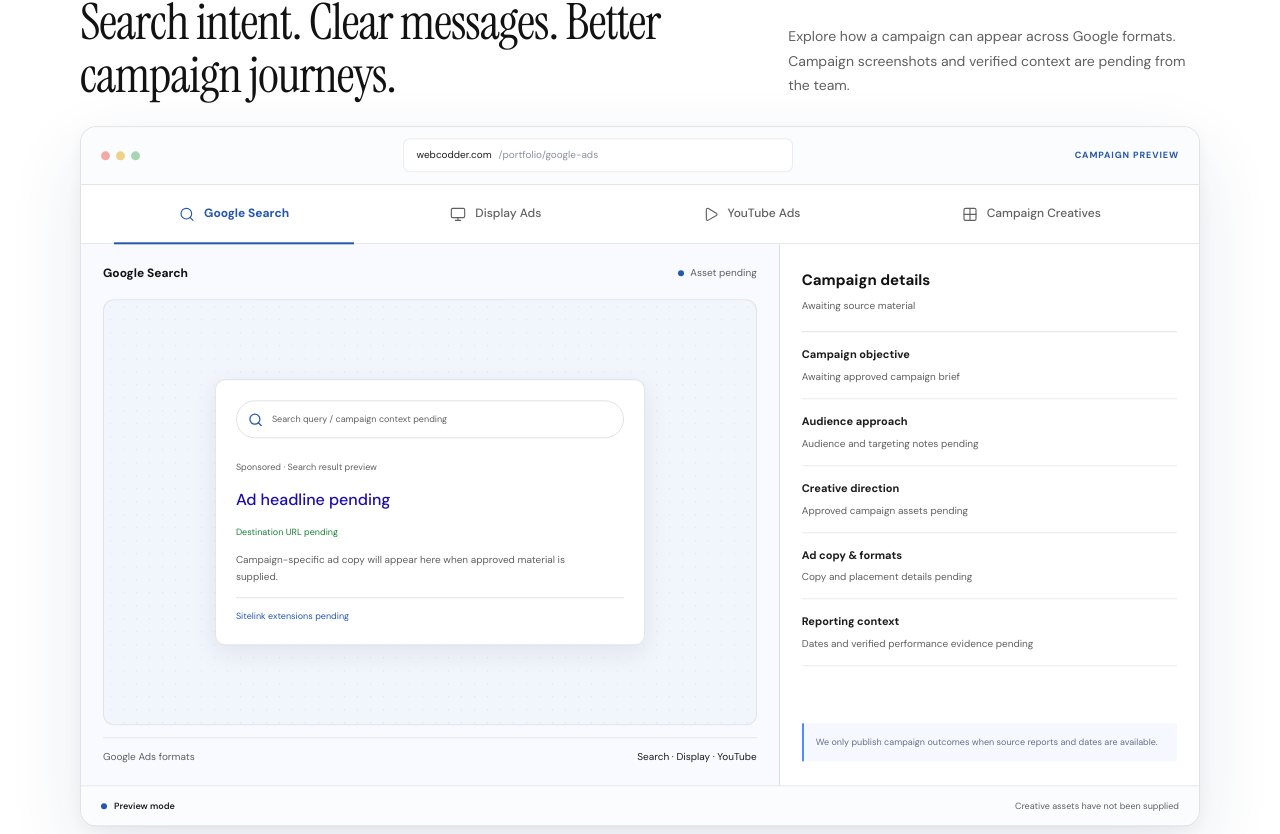
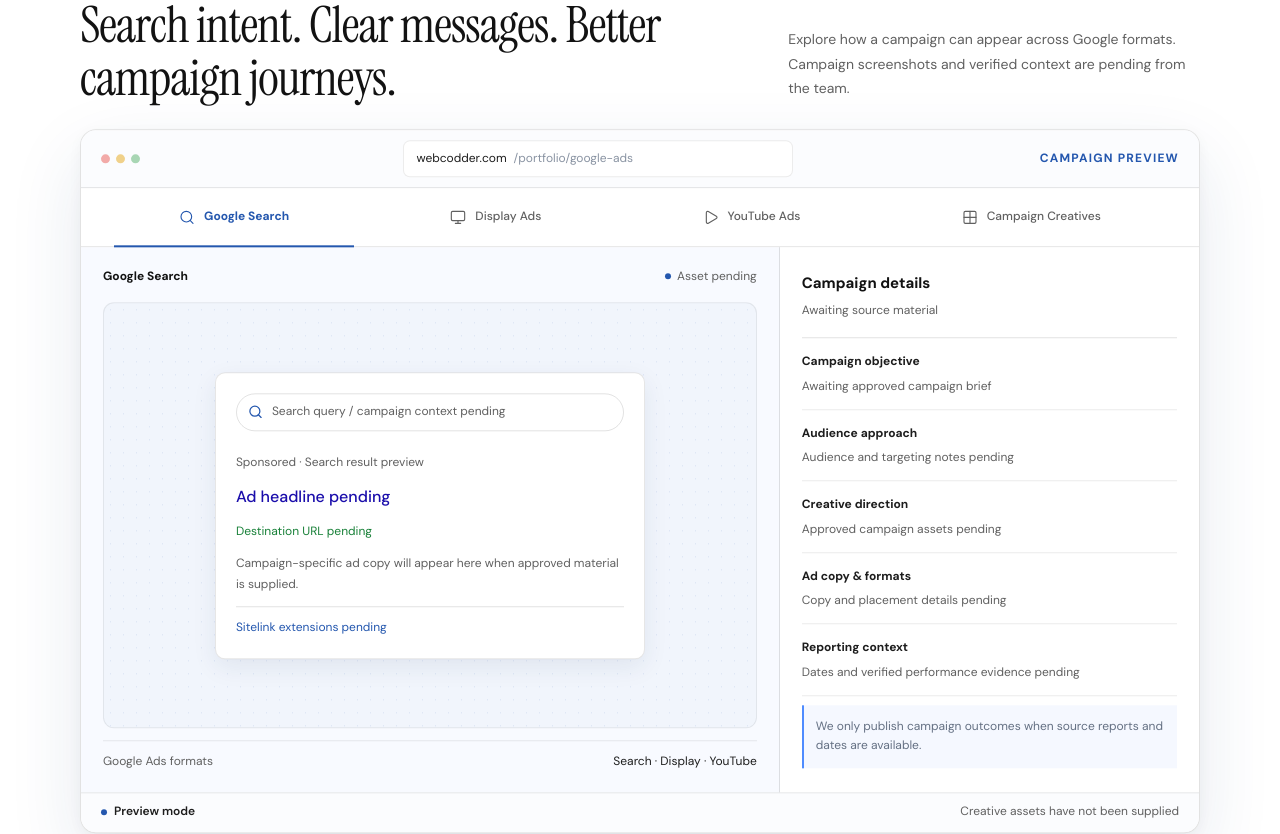
Before and after one commit to DhimanKhushal/webcoder, a Next.js app: page /portfolio/google-ads in a window 1280 px wide. Shown: the part 694-1528 px from the top of the page. Built offline with nearby package versions, Linux system fonts and the light colour scheme.

Commit message:
Fix portfolio detail readability and niche enquiry context

```diff
--- a/components/portfolio/portfolio.module.css
+++ b/components/portfolio/portfolio.module.css
@@ -138,7 +138,7 @@
 .detailBreadcrumb a, .detailBackBottom { display: inline-flex; align-items: center; gap: 8px; color: var(--color-accent-deep); text-decoration: none; transition: color 180ms ease, gap 180ms ease; }
 .detailBreadcrumb a:hover, .detailBackBottom:hover { gap: 11px; color: var(--color-ink); }
 .detailHeader { max-width: 850px; padding-bottom: clamp(34px, 5vw, 56px); border-bottom: 1px solid var(--color-line); }
-.detailEyebrow { margin: 0 0 12px; color: var(--color-accent-deep); font-size: 11px; font-weight: 700; letter-spacing: 0.12em; line-height: 1.5; text-transform: uppercase; }
+.detailEyebrow { margin: 0 0 12px; color: var(--color-accent-deep); font-size: 12px; font-weight: 700; letter-spacing: 0.12em; line-height: 1.5; text-transform: uppercase; }
 .detailHeader h1 { margin: 0; font: 400 clamp(46px, 7vw, 78px)/0.98 var(--font-display), Georgia, serif; letter-spacing: -0.025em; text-wrap: balance; }
 .detailIntro { max-width: 62ch; margin: 24px 0 0; color: var(--color-ink-soft); font-size: clamp(17px, 1.7vw, 20px); line-height: 1.65; }
 .detailSummary { margin: 14px 0 0; color: var(--color-muted); font-size: 14px; line-height: 1.7; }
@@ -151,7 +151,7 @@
 .placeholderIcon { display: grid; width: 46px; height: 46px; place-items: center; margin-bottom: 3px; border-radius: 50%; background: var(--color-accent-soft); color: var(--color-accent-deep); }
 .detailPlaceholder strong { color: var(--color-ink); font-size: 17px; font-weight: 600; }
 .detailPlaceholder > span:not(.placeholderIcon) { max-width: 30ch; color: var(--color-muted); font-size: 13px; line-height: 1.6; }
-.detailPlaceholder small { margin-top: 5px; color: var(--color-accent-deep); font-size: 10px; font-weight: 700; letter-spacing: 0.1em; text-transform: uppercase; }
+.detailPlaceholder small { margin-top: 5px; color: var(--color-accent-deep); font-size: 12px; font-weight: 700; letter-spacing: 0.1em; text-transform: uppercase; }
 .detailTopics { margin-top: 38px; padding: 28px 30px; border: 1px solid var(--color-line); border-radius: var(--radius-sm); background: var(--color-white); }
 .detailTopics h2 { font-size: clamp(25px, 3vw, 32px); }
 .detailTopics ul { display: grid; grid-template-columns: repeat(3, minmax(0, 1fr)); gap: 12px 24px; margin: 20px 0 0; padding-left: 19px; color: var(--color-ink-soft); font-size: 14px; line-height: 1.6; }
@@ -166,7 +166,7 @@
 .evidencePending > div { flex: 1; }
 .evidencePending strong { color: var(--color-ink); font-size: 15px; font-weight: 600; }
 .evidencePending p { margin: 5px 0 0; color: var(--color-muted); font-size: 13px; line-height: 1.6; }
-.evidencePending > span { flex: 0 0 auto; padding: 7px 10px; border-radius: 999px; background: var(--color-accent-soft); color: var(--color-accent-deep); font-size: 10px; font-weight: 700; letter-spacing: 0.06em; }
+.evidencePending > span { flex: 0 0 auto; padding: 7px 10px; border-radius: 999px; background: var(--color-accent-soft); color: var(--color-accent-deep); font-size: 12px; font-weight: 700; letter-spacing: 0.06em; }
 .seoProjects { display: grid; gap: 22px; }
 .seoProject { display: grid; grid-template-columns: minmax(260px, 0.9fr) minmax(0, 1fr); align-items: center; gap: clamp(24px, 5vw, 56px); padding: 22px; border: 1px solid var(--color-line); border-radius: var(--radius-sm); background: var(--color-white); }
 .seoProjectImage { position: relative; display: block; aspect-ratio: 1.5; overflow: hidden; border-radius: 9px; background: var(--color-paper); }
@@ -186,16 +186,16 @@
 .filterButtons button, .nicheButtons button { min-height: 38px; padding: 0 13px; border: 1px solid var(--color-line); border-radius: 999px; background: var(--color-white); color: var(--color-ink-soft); cursor: pointer; font: 500 12px/1.2 var(--font-dm-sans), sans-serif; transition: border-color 160ms ease, background-color 160ms ease, color 160ms ease; }
 .filterButtons button:hover, .nicheButtons button:hover { border-color: var(--color-accent); color: var(--color-ink); }
 .filterButtons .filterActive, .nicheButtons .filterActive { border-color: var(--color-ink); background: var(--color-ink); color: var(--color-white); }
-.filterNote { margin: 9px 0 0; color: var(--color-muted); font-size: 11px; line-height: 1.5; }
+.filterNote { margin: 9px 0 0; color: var(--color-muted); font-size: 12px; line-height: 1.5; }
 .nicheSearch { display: grid; gap: 8px; }
 .searchInputWrap { display: flex; min-height: 42px; align-items: center; gap: 9px; padding: 0 12px; border: 1px solid var(--color-line); border-radius: 9px; color: var(--color-accent-deep); }
 .searchInputWrap:focus-within { border-color: var(--color-accent-deep); box-shadow: 0 0 0 3px var(--color-accent-soft); }
 .searchInputWrap input { width: 100%; min-width: 0; border: 0; outline: 0; background: transparent; color: var(--color-ink); font: 400 13px/1.4 var(--font-dm-sans), sans-serif; }
 .searchInputWrap input::placeholder { color: var(--color-muted); }
 .nicheFieldset { margin-top: 22px; }
-.nicheButtons button { min-height: 34px; font-size: 11px; }
+.nicheButtons button { min-height: 34px; font-size: 12px; }
 .resultCount { margin: 24px 0 16px; color: var(--color-muted); font-size: 12px; }
-.stackStatus { display: inline-flex; margin-top: 9px; padding: 5px 8px; border-radius: 999px; background: var(--color-paper-deep); color: var(--color-muted); font-size: 10px; line-height: 1; }
+.stackStatus { display: inline-flex; margin-top: 9px; padding: 5px 8px; border-radius: 999px; background: var(--color-paper-deep); color: var(--color-muted); font-size: 12px; line-height: 1; }
 .nicheEmptyState { padding: clamp(24px, 4vw, 38px); border: 1px dashed rgba(18,18,18,0.25); border-radius: var(--radius-sm); background: var(--color-white); }
 .nicheEmptyState h3 { max-width: 600px; margin: 0; font: 400 clamp(26px, 3.5vw, 38px)/1.08 var(--font-display), Georgia, serif; }
 .nicheEmptyState > p:not(.detailEyebrow) { max-width: 64ch; margin: 14px 0 20px; color: var(--color-muted); font-size: 14px; line-height: 1.7; }
@@ -215,9 +215,9 @@
 .metaWindowDots i:first-child { background: #f2aaa8; }
 .metaWindowDots i:nth-child(2) { background: #f0d18a; }
 .metaWindowDots i:nth-child(3) { background: #a8d6b4; }
-.metaAddress { display: flex; width: min(100%, 390px); justify-self: center; gap: 7px; overflow: hidden; padding: 8px 13px; border: 1px solid rgba(18, 18, 18, 0.08); border-radius: 7px; background: var(--color-white); color: #8993a2; font-size: 10px; white-space: nowrap; }
+.metaAddress { display: flex; width: min(100%, 390px); justify-self: center; gap: 7px; overflow: hidden; padding: 8px 13px; border: 1px solid rgba(18, 18, 18, 0.08); border-radius: 7px; background: var(--color-white); color: #8993a2; font-size: 12px; white-space: nowrap; }
 .metaAddress span:first-child { color: var(--color-ink-soft); }
-.metaPreviewLabel { justify-self: end; color: var(--color-accent-deep); font-size: 9px; font-weight: 700; letter-spacing: 0.1em; }
+.metaPreviewLabel { justify-self: end; color: var(--color-accent-deep); font-size: 12px; font-weight: 700; letter-spacing: 0.1em; }
 .metaTabBar { display: flex; min-height: 58px; gap: 5px; padding: 0 20px; border-bottom: 1px solid var(--color-line); background: var(--color-white); }
 .metaTab, .metaTabActive { position: relative; display: inline-flex; min-height: 58px; flex: 1 0 auto; align-items: center; justify-content: center; gap: 9px; padding: 0 14px; border: 0; background: transparent; color: var(--color-muted); cursor: pointer; font: 500 12px/1.3 var(--font-dm-sans), sans-serif; transition: color 180ms ease, background-color 180ms ease; }
 .metaTab::after, .metaTabActive::after { position: absolute; right: 13px; bottom: -1px; left: 13px; height: 2px; background: transparent; content: ""; transition: background-color 180ms ease, transform 180ms ease; transform: scaleX(0.4); }
@@ -228,7 +228,7 @@
 .metaTab svg { flex: 0 0 auto; }
 .metaBrowserBody { display: grid; grid-template-columns: minmax(0, 1.25fr) minmax(270px, 0.75fr); min-height: 518px; }
 .metaPreviewColumn { min-width: 0; padding: 20px 22px; border-right: 1px solid var(--color-line); background: #f8faff; }
-.metaPreviewHeading, .metaPreviewFooter { display: flex; align-items: center; justify-content: space-between; gap: 12px; color: var(--color-muted); font-size: 10px; }
+.metaPreviewHeading, .metaPreviewFooter { display: flex; align-items: center; justify-content: space-between; gap: 12px; color: var(--color-muted); font-size: 12px; }
 .metaPreviewHeading > span:first-child { color: var(--color-ink); font-size: 12px; font-weight: 700; }
 .metaPreviewHeading > span:last-child { display: inline-flex; align-items: center; gap: 6px; }
 .metaPreviewHeading i, .metaStatusDot { width: 6px; height: 6px; border-radius: 50%; background: var(--color-accent-deep); }
@@ -240,69 +240,69 @@
 .metaAdIdentity { display: flex; align-items: center; gap: 10px; padding: 14px 15px 8px; }
 .metaAvatar { width: 32px; height: 32px; flex: 0 0 auto; border: 1px solid var(--color-line); border-radius: 50%; background: linear-gradient(135deg, #eaf2ff 0 50%, #fff 50%); }
 .metaAdIdentity > div { display: grid; min-width: 0; gap: 3px; }
-.metaAdIdentity strong { color: var(--color-ink); font-size: 11px; font-weight: 700; }
-.metaAdIdentity small { color: var(--color-muted); font-size: 9px; }
+.metaAdIdentity strong { color: var(--color-ink); font-size: 12px; font-weight: 700; }
+.metaAdIdentity small { color: var(--color-muted); font-size: 12px; }
 .metaMore { margin-left: auto; color: var(--color-muted); letter-spacing: 2px; }
-.metaAdNotice { margin: 6px 15px 11px; color: #747f91; font-size: 10px; line-height: 1.55; }
+.metaAdNotice { margin: 6px 15px 11px; color: #747f91; font-size: 12px; line-height: 1.55; }
 .metaFeedCanvas { display: flex; min-height: 205px; flex-direction: column; align-items: center; justify-content: center; gap: 8px; padding: 25px; background: #f7faff; color: var(--color-accent-deep); text-align: center; }
 .metaFeedCanvas strong { color: var(--color-ink-soft); font-size: 12px; font-weight: 600; }
-.metaFeedCanvas span { color: var(--color-muted); font-size: 9px; }
-.metaAdAction { display: flex; align-items: center; justify-content: space-between; gap: 8px; padding: 9px 13px; border: 1px solid var(--color-line); color: var(--color-muted); font-size: 9px; }
+.metaFeedCanvas span { color: var(--color-muted); font-size: 12px; }
+.metaAdAction { display: flex; align-items: center; justify-content: space-between; gap: 8px; padding: 9px 13px; border: 1px solid var(--color-line); color: var(--color-muted); font-size: 12px; }
 .metaAdAction > span:last-child { display: inline-flex; align-items: center; gap: 4px; padding: 7px 10px; border-radius: 5px; background: #f0f4fb; color: var(--color-accent-deep); font-weight: 700; white-space: nowrap; }
 .metaAdFooter { display: flex; align-items: center; justify-content: space-between; gap: 8px; padding: 10px 13px; color: #7e8999; }
 .metaAdFooter > span { font-size: 14px; }
-.metaAdFooter small { font-size: 8px; text-align: right; }
+.metaAdFooter small { font-size: 12px; text-align: right; }
 .metaStoryCanvas { position: relative; display: flex; width: min(100%, 250px); min-height: 410px; flex-direction: column; align-items: center; padding: 13px; overflow: hidden; border: 5px solid #fff; border-radius: 18px; background: #f4f7fc; box-shadow: 0 8px 28px rgba(20, 48, 91, 0.14); }
 .metaStoryCanvas::before { position: absolute; top: 22%; left: -25%; width: 150%; height: 1px; background: rgba(36, 87, 174, 0.15); content: ""; transform: rotate(-28deg); }
 .metaStoryProgress { position: relative; z-index: 1; display: block; width: 100%; height: 2px; margin-bottom: 12px; border-radius: 2px; background: #d7deea; }
 .metaStoryProgress i { display: block; width: 32%; height: 100%; background: var(--color-accent-deep); }
-.metaStoryAccount { position: relative; z-index: 1; display: flex; width: 100%; align-items: center; gap: 7px; color: var(--color-ink-soft); font-size: 9px; }
+.metaStoryAccount { position: relative; z-index: 1; display: flex; width: 100%; align-items: center; gap: 7px; color: var(--color-ink-soft); font-size: 12px; }
 .metaStoryAccount > span { width: 20px; height: 20px; border: 1px solid var(--color-accent); border-radius: 50%; background: #fff; }
 .metaAssetMessage { position: relative; z-index: 1; display: flex; width: 100%; flex: 1; flex-direction: column; align-items: center; justify-content: center; gap: 9px; color: var(--color-accent-deep); text-align: center; }
 .metaAssetMessage strong { color: var(--color-ink); font-size: 13px; }
-.metaAssetMessage span { max-width: 19ch; color: var(--color-muted); font-size: 9px; line-height: 1.5; }
-.metaStoryReply { position: relative; z-index: 1; width: 100%; padding: 9px; border: 1px solid #d8dfeb; border-radius: 20px; background: #fff; color: #788397; font-size: 9px; text-align: center; }
+.metaAssetMessage span { max-width: 19ch; color: var(--color-muted); font-size: 12px; line-height: 1.5; }
+.metaStoryReply { position: relative; z-index: 1; width: 100%; padding: 9px; border: 1px solid #d8dfeb; border-radius: 20px; background: #fff; color: #788397; font-size: 12px; text-align: center; }
 .metaGallery { display: grid; width: min(100%, 410px); grid-template-columns: repeat(2, minmax(0, 1fr)); gap: 9px; }
 .metaGalleryTile { display: flex; min-height: 154px; flex-direction: column; align-items: center; justify-content: center; gap: 9px; border: 1px dashed rgba(36, 87, 174, 0.25); border-radius: 7px; background: #fff; color: var(--color-accent-deep); transition: transform 260ms ease, box-shadow 260ms ease; }
 .metaGalleryTile:hover { transform: scale(1.025); box-shadow: 0 8px 22px rgba(20, 48, 91, 0.1); }
-.metaGalleryTile span { color: var(--color-ink-soft); font-size: 11px; font-weight: 600; }
-.metaGalleryTile small { color: var(--color-muted); font-size: 9px; }
+.metaGalleryTile span { color: var(--color-ink-soft); font-size: 12px; font-weight: 600; }
+.metaGalleryTile small { color: var(--color-muted); font-size: 12px; }
 .googleSearchMock { display: flex; width: min(100%, 430px); flex-direction: column; gap: 12px; padding: 20px; border: 1px solid rgba(18,18,18,0.1); border-radius: 10px; background: #fff; box-shadow: 0 8px 24px rgba(20,48,91,0.08); color: var(--color-ink-soft); }
 .googleSearchBar { display: flex; min-height: 38px; align-items: center; gap: 9px; padding: 0 11px; border: 1px solid rgba(18,18,18,0.12); border-radius: 999px; color: var(--color-accent-deep); }
-.googleSearchBar span { color: var(--color-muted); font-size: 9px; }
-.googleResultLabel { margin-top: 10px; color: var(--color-muted); font-size: 9px; }
+.googleSearchBar span { color: var(--color-muted); font-size: 12px; }
+.googleResultLabel { margin-top: 10px; color: var(--color-muted); font-size: 12px; }
 .googleSearchMock > strong { color: #1a0dab; font-size: 16px; font-weight: 500; }
-.googleResultUrl { color: #188038; font-size: 9px; }
-.googleSearchMock > p { max-width: 50ch; margin: 0; color: var(--color-muted); font-size: 10px; line-height: 1.7; }
-.googleResultSitelinks { padding-top: 11px; border-top: 1px solid var(--color-line); color: var(--color-accent-deep); font-size: 9px; }
+.googleResultUrl { color: #188038; font-size: 12px; }
+.googleSearchMock > p { max-width: 50ch; margin: 0; color: var(--color-muted); font-size: 12px; line-height: 1.7; }
+.googleResultSitelinks { padding-top: 11px; border-top: 1px solid var(--color-line); color: var(--color-accent-deep); font-size: 12px; }
 .googleVisualMock { position: relative; display: flex; width: min(100%, 440px); min-height: 220px; flex-direction: column; align-items: center; justify-content: center; gap: 10px; overflow: hidden; border: 1px dashed rgba(36,87,174,0.3); border-radius: 8px; background: #fff; color: var(--color-accent-deep); text-align: center; }
 .googleVisualMock strong { color: var(--color-ink-soft); font-size: 12px; }
-.googleVisualMock > span:last-child { color: var(--color-muted); font-size: 9px; }
+.googleVisualMock > span:last-child { color: var(--color-muted); font-size: 12px; }
 .googleVideoMock { width: min(100%, 460px); min-height: 0; aspect-ratio: 16 / 9; background: #f8faff; }
 .googlePlayMark { display: grid; width: 43px; height: 43px; place-items: center; border: 1px solid rgba(36,87,174,0.25); border-radius: 50%; background: #fff; }
 .linkedinMessageMock { display: flex; width: min(100%, 400px); flex-direction: column; padding: 20px; border: 1px solid rgba(18,18,18,0.1); border-radius: 9px; background: #fff; box-shadow: 0 8px 24px rgba(20,48,91,0.08); }
 .linkedinMockHeader { display: flex; align-items: center; gap: 10px; padding-bottom: 16px; border-bottom: 1px solid var(--color-line); }
 .linkedinMockHeader > span { display: grid; width: 34px; height: 34px; place-items: center; border-radius: 5px; background: #f1f5fc; color: var(--color-accent-deep); }
 .linkedinMockHeader > div { display: grid; gap: 3px; }
-.linkedinMockHeader strong { font-size: 10px; }
-.linkedinMockHeader small { color: var(--color-muted); font-size: 9px; }
+.linkedinMockHeader strong { font-size: 12px; }
+.linkedinMockHeader small { color: var(--color-muted); font-size: 12px; }
 .linkedinMockBody { display: grid; gap: 10px; padding: 20px 0; }
 .linkedinMockBody > span { font-size: 12px; font-weight: 700; }
-.linkedinMockBody p { margin: 0; color: var(--color-muted); font-size: 10px; line-height: 1.7; }
+.linkedinMockBody p { margin: 0; color: var(--color-muted); font-size: 12px; line-height: 1.7; }
 .linkedinMockBody i { width: 100%; height: 84px; border: 1px dashed rgba(36,87,174,0.25); border-radius: 5px; background: #f8faff; }
-.linkedinMockCta { align-self: flex-start; padding: 8px 13px; border: 1px solid var(--color-accent-deep); border-radius: 999px; color: var(--color-accent-deep); font-size: 9px; font-weight: 700; }
+.linkedinMockCta { align-self: flex-start; padding: 8px 13px; border: 1px solid var(--color-accent-deep); border-radius: 999px; color: var(--color-accent-deep); font-size: 12px; font-weight: 700; }
 .metaPreviewFooter { border-top: 1px solid rgba(18,18,18,0.08); padding-top: 11px; }
 .metaPreviewFooter span:last-child { color: var(--color-ink-soft); }
 .metaCampaignPanel { display: flex; min-width: 0; flex-direction: column; padding: 24px 22px; background: #fff; }
 .metaPanelHeading { display: flex; flex-direction: column; align-items: flex-start; gap: 6px; padding-bottom: 17px; border-bottom: 1px solid var(--color-line); }
 .metaPanelHeading > span:first-child { color: var(--color-ink); font-size: 15px; font-weight: 700; }
-.metaPanelHeading > span:last-child { color: var(--color-muted); font-size: 10px; }
+.metaPanelHeading > span:last-child { color: var(--color-muted); font-size: 12px; }
 .metaCampaignPanel dl { display: grid; gap: 0; margin: 0; }
 .metaCampaignPanel dl > div { display: grid; gap: 5px; padding: 14px 0; border-bottom: 1px solid rgba(18,18,18,0.08); }
-.metaCampaignPanel dt { color: var(--color-ink-soft); font-size: 11px; font-weight: 700; }
-.metaCampaignPanel dd { margin: 0; color: var(--color-muted); font-size: 10px; line-height: 1.5; }
-.metaIntegrityNote { margin: auto 0 0; padding: 12px; border-left: 2px solid var(--color-accent); background: #f5f8ff; color: #647083; font-size: 9px; line-height: 1.6; }
-.metaBrowserBottom { display: flex; min-height: 40px; align-items: center; justify-content: space-between; gap: 12px; padding: 0 20px; border-top: 1px solid var(--color-line); background: #fbfcfe; color: var(--color-muted); font-size: 9px; }
+.metaCampaignPanel dt { color: var(--color-ink-soft); font-size: 12px; font-weight: 700; }
+.metaCampaignPanel dd { margin: 0; color: var(--color-muted); font-size: 12px; line-height: 1.5; }
+.metaIntegrityNote { margin: auto 0 0; padding: 12px; border-left: 2px solid var(--color-accent); background: #f5f8ff; color: #647083; font-size: 12px; line-height: 1.6; }
+.metaBrowserBottom { display: flex; min-height: 40px; align-items: center; justify-content: space-between; gap: 12px; padding: 0 20px; border-top: 1px solid var(--color-line); background: #fbfcfe; color: var(--color-muted); font-size: 12px; }
 .metaBrowserBottom > span:first-child { display: inline-flex; align-items: center; gap: 7px; color: var(--color-ink-soft); font-weight: 600; }
 .metaCampaignClose { position: relative; display: flex; align-items: center; justify-content: space-between; gap: 35px; margin-top: clamp(54px, 8vw, 88px); padding: clamp(28px, 5vw, 54px); overflow: hidden; border: 1px solid var(--color-line); border-radius: var(--radius-md); background: #fff; }
 .metaCampaignClose > div { position: relative; z-index: 1; }
@@ -336,9 +336,9 @@
 .searchSignal { position: absolute; left: 0; bottom: 62px; display: flex; width: min(360px, 82%); align-items: center; gap: 13px; padding: 15px 17px; border: 1px solid var(--color-line); background: var(--color-white); box-shadow: 0 13px 34px rgba(20, 48, 91, 0.12); color: var(--color-accent-deep); }
 .searchSignal > span { display: grid; width: 38px; height: 38px; flex: 0 0 auto; place-items: center; border-radius: 50%; background: var(--color-accent-soft); }
 .searchSignal > div { display: grid; min-width: 0; gap: 3px; flex: 1; }
-.searchSignal small { color: var(--color-muted); font-size: 10px; }
+.searchSignal small { color: var(--color-muted); font-size: 12px; }
 .searchSignal strong { color: var(--color-ink); font-size: 12px; font-weight: 600; }
-.seoHeroCaption { position: absolute; right: 0; bottom: 0; color: var(--color-muted); font-size: 10px; }
+.seoHeroCaption { position: absolute; right: 0; bottom: 0; color: var(--color-muted); font-size: 12px; }
 .seoIntro { display: grid; grid-template-columns: 0.72fr 1.28fr; gap: 50px; margin-top: clamp(72px, 11vw, 132px); padding: clamp(30px, 5vw, 56px) 0; border-top: 1px solid var(--color-line); border-bottom: 1px solid var(--color-line); }
 .seoIntro .detailEyebrow { padding-top: 8px; }
 .seoIntro h2 { max-width: 720px; font-size: clamp(34px, 4.5vw, 52px); }
@@ -357,7 +357,7 @@
 .seoProcessList li { display: grid; grid-template-columns: 43px minmax(0, 1fr); gap: 15px; padding: 17px 0; border-bottom: 1px solid var(--color-line); }
 .seoProcessList li:first-child { padding-top: 0; }
 .seoProcessList li:last-child { padding-bottom: 0; border-bottom: 0; }
-.seoProcessList li > span { color: var(--color-accent-deep); font-size: 11px; font-weight: 700; letter-spacing: 0.08em; }
+.seoProcessList li > span { color: var(--color-accent-deep); font-size: 12px; font-weight: 700; letter-spacing: 0.08em; }
 .seoProcessList h3 { margin: 0; font-size: 15px; font-weight: 600; }
 .seoProcessList p { max-width: 52ch; margin: 4px 0 0; color: var(--color-muted); font-size: 12px; line-height: 1.65; }
 .seoFinalCta { border: 1px solid var(--color-line); background: var(--color-white); color: var(--color-ink); }
@@ -398,7 +398,7 @@
   .seoHeroVisual { padding-left: 16px; padding-bottom: 34px; }
   .seoHeroImage { aspect-ratio: 1.12; }
   .searchSignal { bottom: 57px; width: calc(100% - 10px); padding: 12px; }
-  .seoHeroCaption { max-width: 100%; font-size: 9px; }
+  .seoHeroCaption { max-width: 100%; font-size: 12px; }
   .seoServiceGrid { grid-template-columns: 1fr; }
   .seoService, .seoService:nth-child(4) { grid-column: auto; min-height: 0; padding: 21px; }
   .seoServiceIcon { margin-bottom: 15px; }
@@ -407,13 +407,13 @@
   .metaExperienceIntro h2 { font-size: clamp(34px, 10vw, 44px); }
   .metaBrowserChrome { grid-template-columns: 42px minmax(0, 1fr); gap: 9px; padding: 0 12px; }
   .metaPreviewLabel { display: none; }
-  .metaAddress { justify-self: stretch; font-size: 9px; }
+  .metaAddress { justify-self: stretch; font-size: 12px; }
   .metaTabBar { display: grid; min-height: 0; grid-template-columns: repeat(2, minmax(0, 1fr)); gap: 0; padding: 0 10px; }
-  .metaTab, .metaTabActive { min-height: 48px; justify-content: flex-start; padding: 0 9px; font-size: 10px; }
+  .metaTab, .metaTabActive { min-height: 48px; justify-content: flex-start; padding: 0 9px; font-size: 12px; }
   .metaTab::after, .metaTabActive::after { right: 8px; left: 8px; }
   .metaBrowserBody { min-height: 0; }
   .metaPreviewColumn { padding: 15px 12px; }
-  .metaPreviewHeading { font-size: 9px; }
+  .metaPreviewHeading { font-size: 12px; }
   .metaPreviewStage { min-height: 355px; padding: 14px; }
   .metaPreviewTransition { min-height: 325px; }
   .metaFeedCanvas { min-height: 170px; }
```
Also changed, not shown: components/portfolio/website-portfolio-browser.tsx (+6 -4 lines), 1 other file (tests, documents, lock files or other folders).
